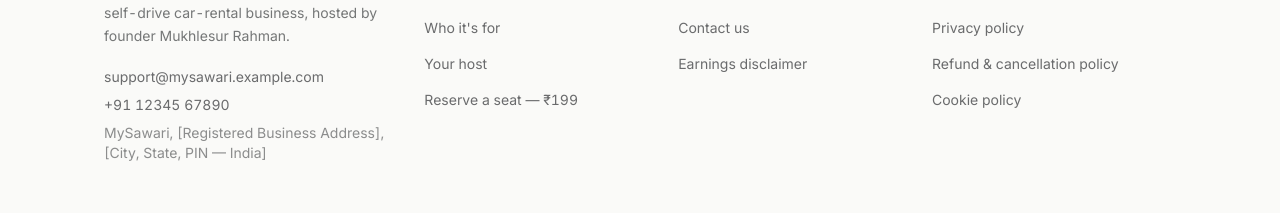
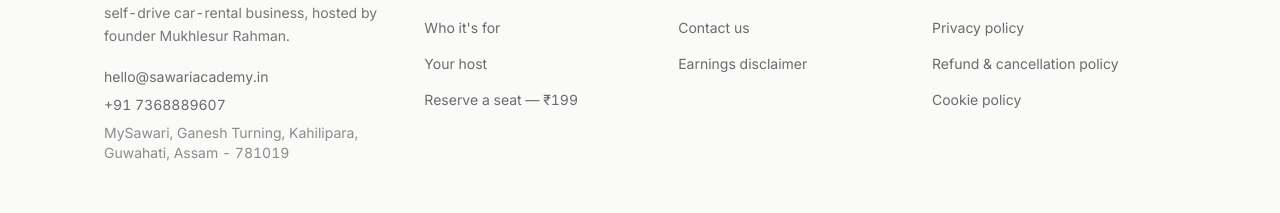
Before and after one commit to mysawari/sawari-academy, a Next.js app: page / in a window 1280 px wide. Shown: the part 3617-3830 px from the top of the page. Built offline with nearby package versions, Linux system fonts and the light colour scheme; a web font is replaced by a local one.

Commit message:
Update footer contact details

```diff
--- a/components/Footer.jsx
+++ b/components/Footer.jsx
@@ -42,20 +42,19 @@
             <ul className="mt-5 flex flex-col gap-2 font-body text-sm text-ink/65">
               <li>
                 <a
-                  href="mailto:support@mysawari.example.com"
+                  href="mailto:hello@sawariacademy.in"
                   className="hover:text-ink"
                 >
-                  support@mysawari.example.com
+                  hello@sawariacademy.in
                 </a>
               </li>
               <li>
-                <a href="tel:+911234567890" className="hover:text-ink">
-                  +91 12345 67890
+                <a href="tel:+917368889607" className="hover:text-ink">
+                  +91 7368889607
                 </a>
               </li>
               <li className="text-ink/50">
-                MySawari, [Registered Business Address],
-                [City, State, PIN — India]
+                MySawari, Ganesh Turning, Kahilipara, Guwahati, Assam - 781019
               </li>
             </ul>
           </div>
```
